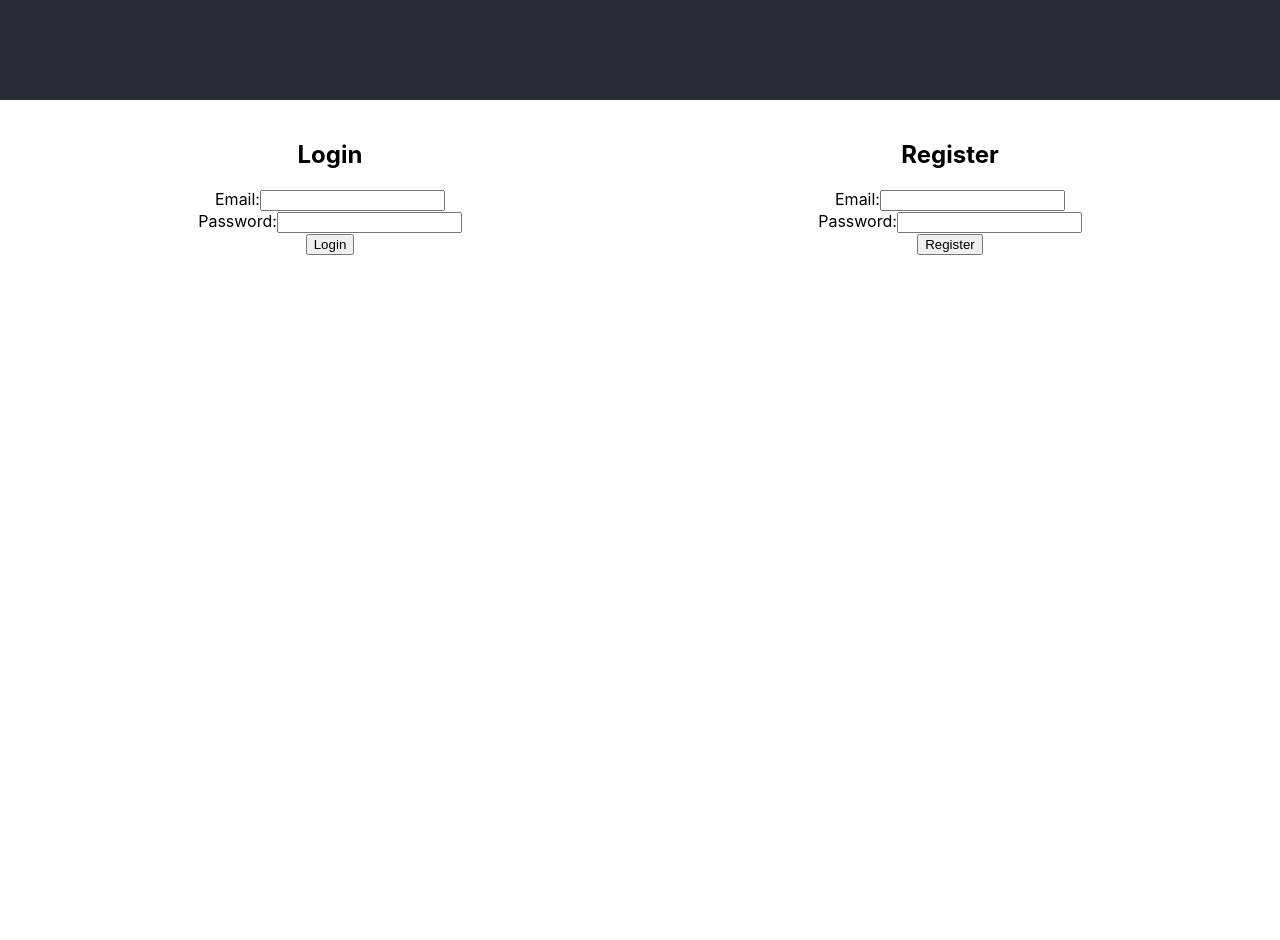
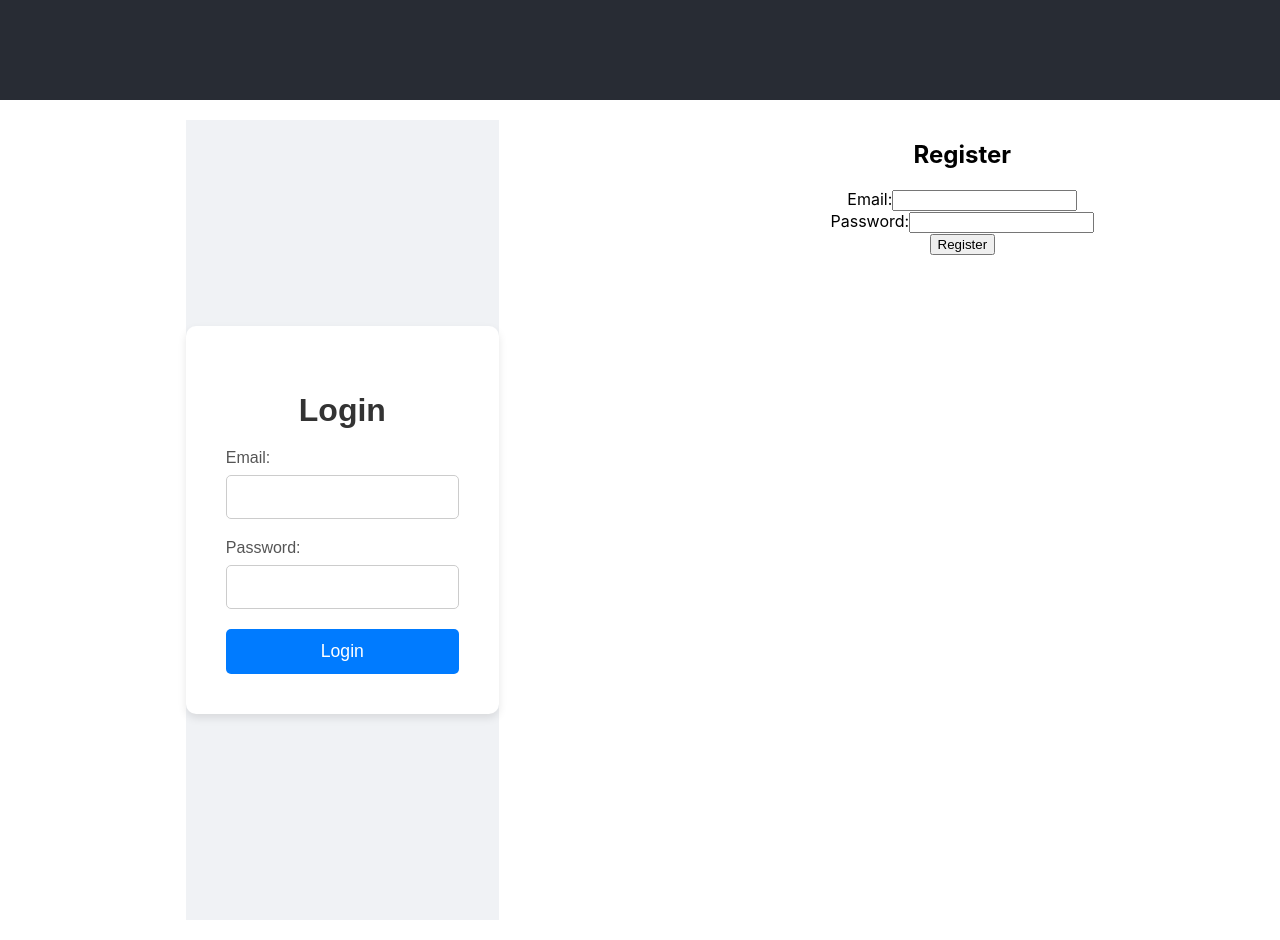
Before and after one commit to badjuvi6/eclinic-ghana-project, a React (Create React App) app: page / in a window 1280 px wide. Shown: the part 700-1640 px from the top of the page. Before the commit the page ends 975 px from the top, so only its background shows below. Built offline with nearby package versions, Linux system fonts and the light colour scheme; no server answers.

Commit message:
Added styling to Login component

```diff
--- /dev/null
+++ b/src/components/Login.css
@@ -0,0 +1,67 @@
+.login-container {
+  display: flex;
+  justify-content: center;
+  align-items: center;
+  min-height: 100vh;
+  background-color: #f0f2f5;
+  font-family: Arial, sans-serif;
+}
+
+.login-box {
+  background-color: white;
+  padding: 40px;
+  border-radius: 10px;
+  box-shadow: 0 4px 8px rgba(0, 0, 0, 0.1);
+  text-align: center;
+  width: 100%;
+  max-width: 400px;
+}
+
+.login-box h2 {
+  font-size: 2rem;
+  margin-bottom: 20px;
+  color: #333;
+}
+
+.login-form .form-group {
+  margin-bottom: 20px;
+  text-align: left;
+}
+
+.login-form label {
+  display: block;
+  margin-bottom: 8px;
+  font-size: 1rem;
+  color: #555;
+}
+
+.login-form input {
+  width: 100%;
+  padding: 12px;
+  border: 1px solid #ccc;
+  border-radius: 5px;
+  font-size: 1rem;
+  box-sizing: border-box; /* Ensures padding doesn't affect width */
+}
+
+.login-button {
+  width: 100%;
+  padding: 12px;
+  border: none;
+  border-radius: 5px;
+  background-color: #007bff;
+  color: white;
+  font-size: 1.1rem;
+  cursor: pointer;
+  transition: background-color 0.3s ease;
+}
+
+.login-button:hover {
+  background-color: #0056b3;
+}
+
+.error-message {
+  color: red;
+  margin-top: 15px;
+  font-size: 0.9rem;
+}
--- a/src/components/Login.js
+++ b/src/components/Login.js
@@ -1,6 +1,7 @@
 import React, { useState } from 'react';
-import { auth } from '../firebase'; // Import the auth service
+import { auth } from '../firebase';
 import { signInWithEmailAndPassword } from 'firebase/auth';
+import './Login.css'; // Import the new CSS file
 
 const Login = () => {
   const [email, setEmail] = useState('');
@@ -21,10 +22,11 @@
   };
 
   return (
-    <div>
+    <div className="login-container">
+      <div className="login-box">
         <h2>Login</h2>
-      <form onSubmit={handleLogin}>
-        <div>
+        <form onSubmit={handleLogin} className="login-form">
+          <div className="form-group">
             <label>Email:</label>
             <input
               type="email"
@@ -33,7 +35,7 @@
               required
             />
           </div>
-        <div>
+          <div className="form-group">
             <label>Password:</label>
             <input
               type="password"
@@ -42,9 +44,10 @@
               required
             />
           </div>
-        <button type="submit">Login</button>
+          <button type="submit" className="login-button">Login</button>
         </form>
-      {error && <p style={{ color: 'red' }}>{error}</p>}
+        {error && <p className="error-message">{error}</p>}
+      </div>
     </div>
   );
 };
```
Lines whose indentation alone changed are shown as unchanged.
